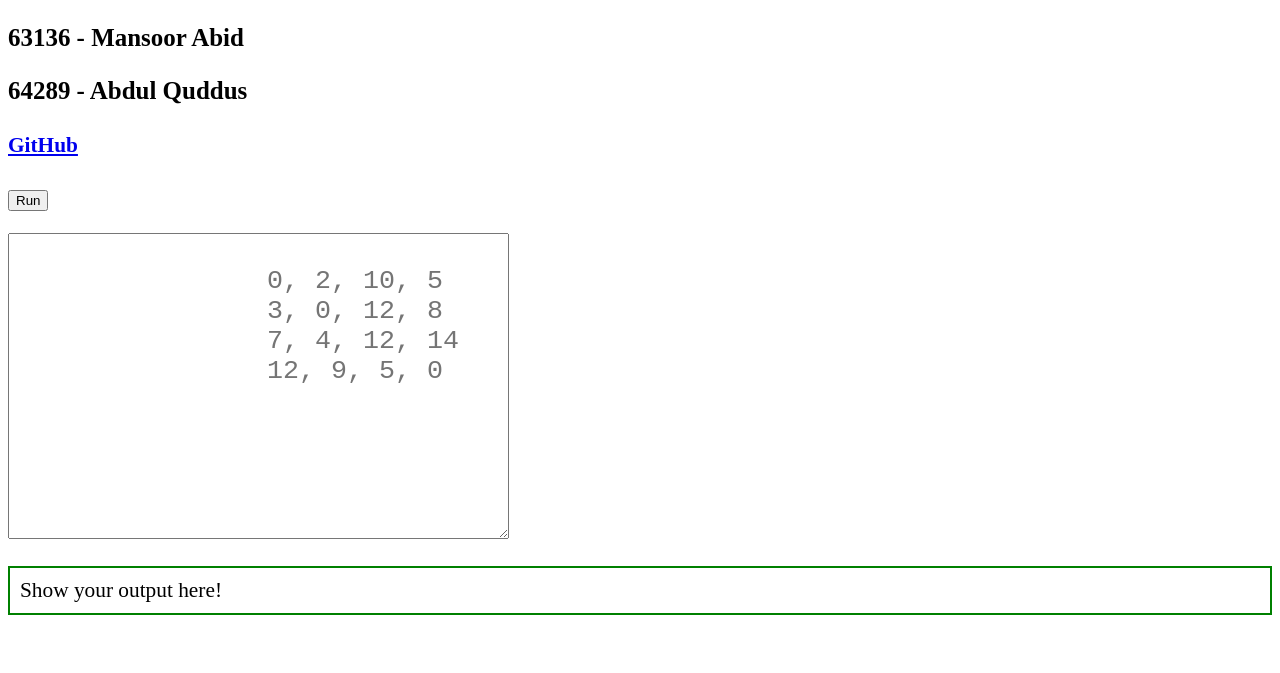
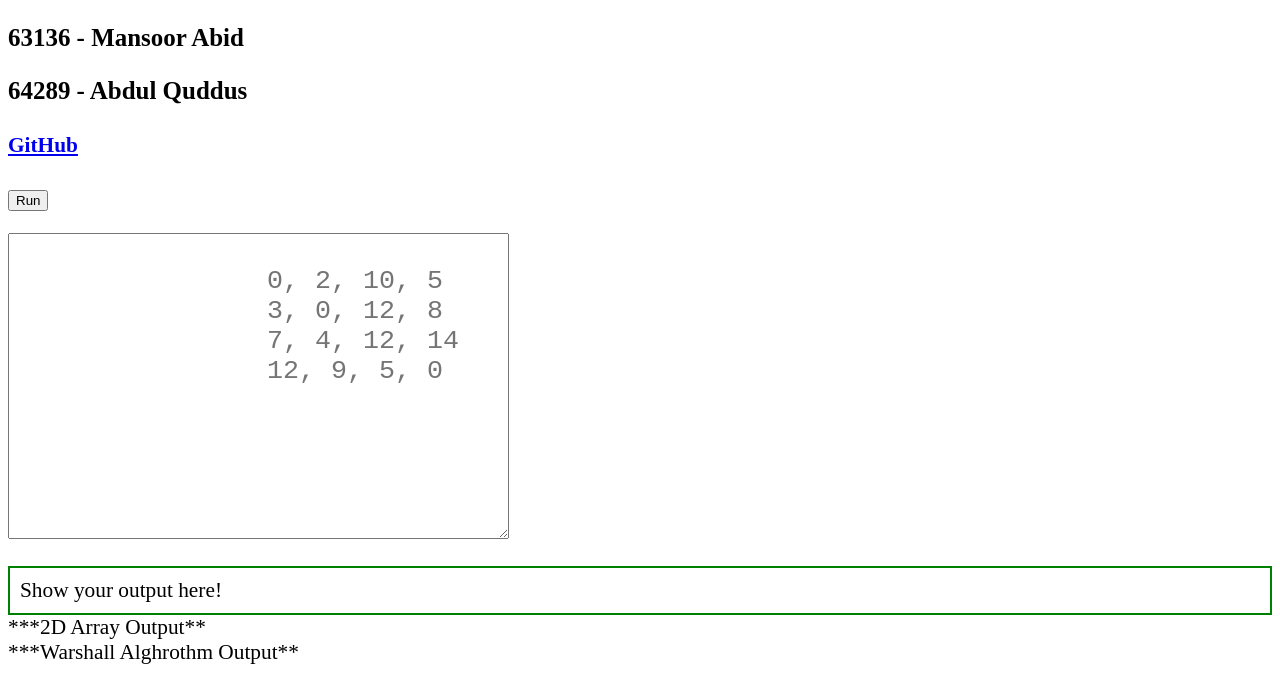
Before and after one commit to mansurabid/DM-109-Fall-2020, a plain HTML site: page Assignment_1/FWAlgo.html in a window 1280 px wide. Shown: the part 146-819 px from the top of the page. Drawn offline with Linux system fonts and the light colour scheme.

Commit message:
Update FWAlgo.html
This is for External Out put incase original out doesn't work

```diff
--- a/Assignment_1/FWAlgo.html
+++ b/Assignment_1/FWAlgo.html
@@ -34,5 +34,18 @@
 	<div id="divOutput" style="border: 2px solid green;padding: 10px 10px 10px 10px;">
 		Show your output here!
 	</div>
+
+	<div id="updatedoutput">
+		<div class="container"></div>
+		<div class="row">
+			<div class="col-md-6">
+				***2D Array Output**
+			</div>
+
+			<div class="col-md-6">
+				***Warshall Alghrothm Output**
+			</div>
+		</div>
+	</div>
 </body>
 </html>
```
